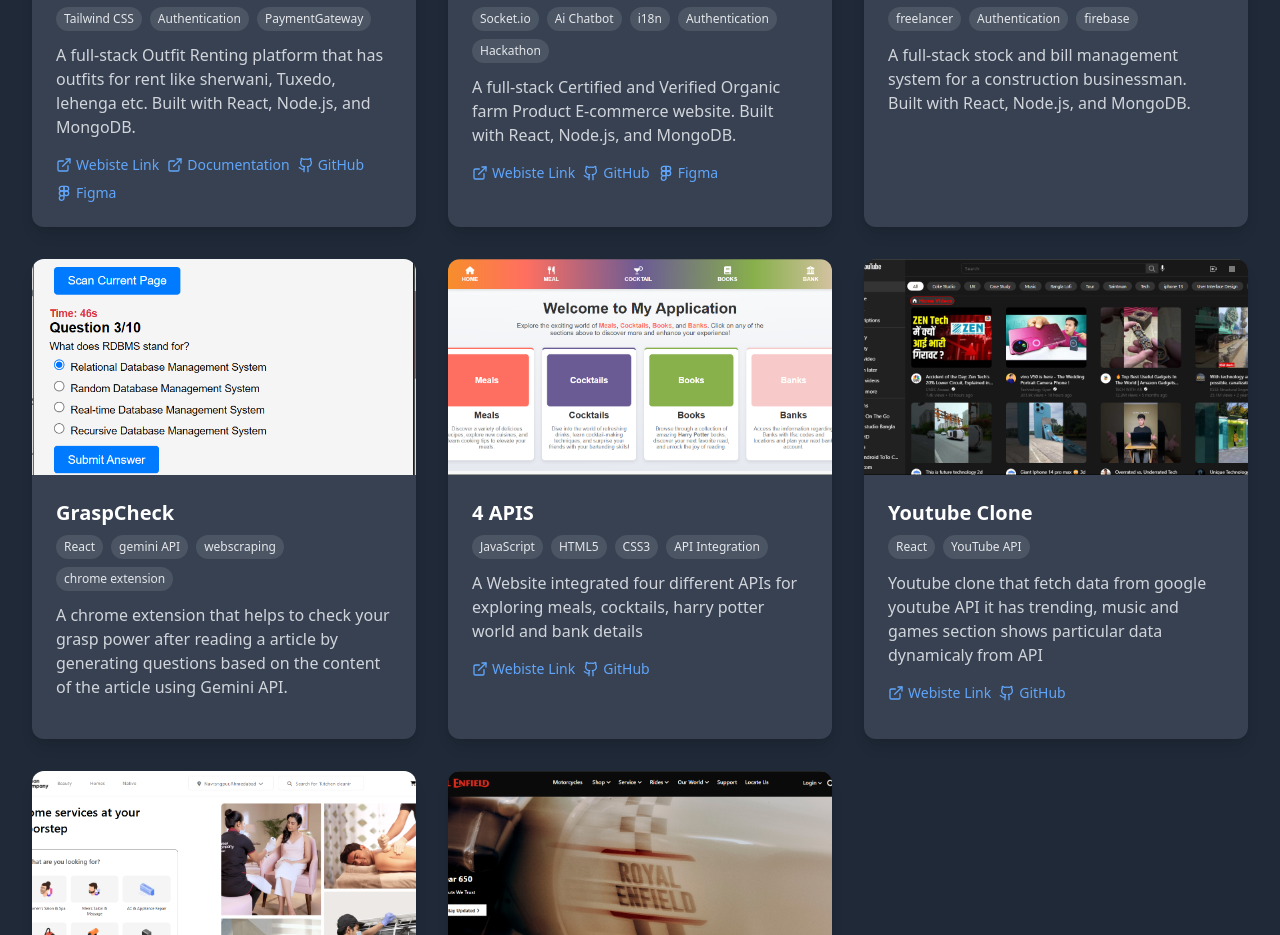
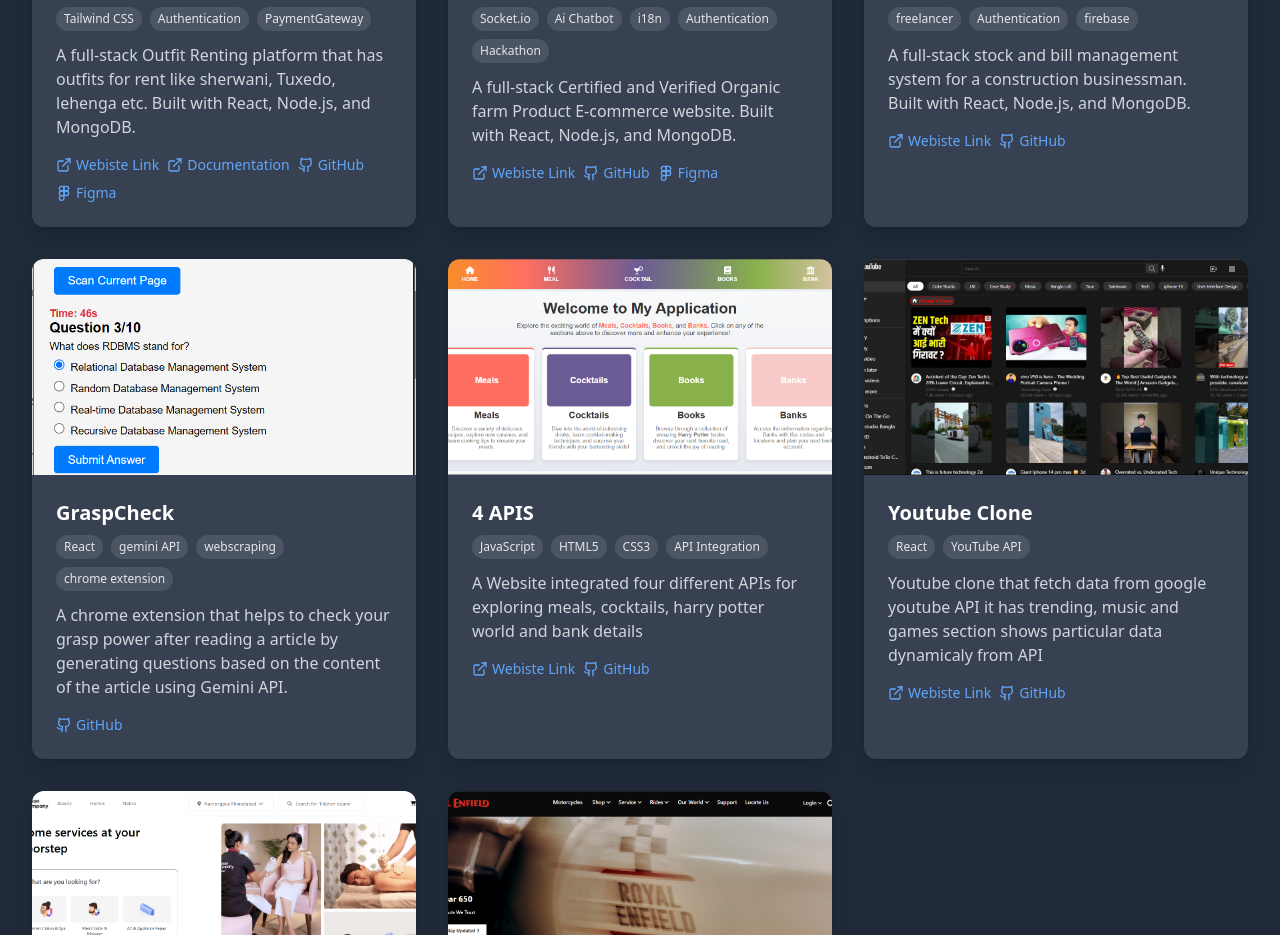
Before and after one commit to PARTH-JADAV20/my-portfolio-website, a React (Vite) app: page / in a window 1280 px wide. Shown: the part 1500-2435 px from the top of the page. Built offline with nearby package versions, Linux system fonts and the light colour scheme.

Commit message:
added links to project

```diff
--- a/src/Components/Projects.jsx
+++ b/src/Components/Projects.jsx
@@ -32,12 +32,15 @@ export default function Projects() {
     {
       title: "Bussiness Pro",
       description: "A full-stack stock and bill management system for a construction businessman. Built with React, Node.js, and MongoDB.",
+      preview: "https://business-pro-app.netlify.app/",
+      github: "https://github.com/PARTH-JADAV20/business-pro",
       image: img9,
       tags: ["React", "Node.js", "MongoDB", "Express", "freelancer", "Authentication", "firebase"]
     },
     {
       title: "GraspCheck",
       description: "A chrome extension that helps to check your grasp power after reading a article by generating questions based on the content of the article using Gemini API.",
+      github: "https://github.com/PARTH-JADAV20/graspcheck",
       image: img8,
       tags: ["React", "gemini API", "webscraping", "chrome extension"]
     },
```
